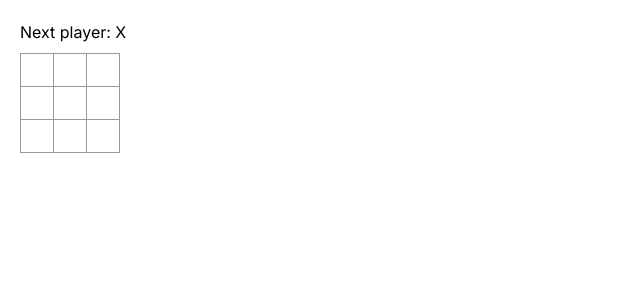
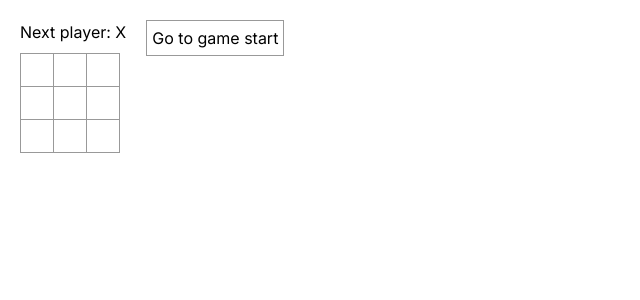
Before and after one commit to zahrabayatt/tic-tac-toe-game, a Next.js app: page / in a window 1280 px wide. Shown: the top 300 px of the page, without its empty margins (0-640 px from the left). Built offline with nearby package versions, Linux system fonts and the light colour scheme.

Commit message:
Add time travel

```diff
--- a/app/components/Board/Board.tsx
+++ b/app/components/Board/Board.tsx
@@ -3,30 +3,13 @@
 import "./Board.css";
 import Square from "../Square/Square";
 
-function calculateWinner(squares: string[]) {
-  const lines = [
-    [0, 1, 2],
-    [3, 4, 5],
-    [6, 7, 8],
-    [0, 3, 6],
-    [1, 4, 7],
-    [2, 5, 8],
-    [0, 4, 8],
-    [2, 4, 6],
-  ];
-  for (let i = 0; i < lines.length; i++) {
-    const [a, b, c] = lines[i];
-    if (squares[a] && squares[a] === squares[b] && squares[a] === squares[c]) {
-      return squares[a];
-    }
-  }
-  return null;
+interface Props {
+  xIsNext: boolean;
+  squares: string[];
+  OnPlay: (nextSquare: string[]) => void;
 }
 
-const Board = () => {
-  const [squares, setSquares] = useState(Array(9).fill(null));
-  const [xIsNext, setXIsNext] = useState(true);
-
+const Board = ({ xIsNext, squares, OnPlay }: Props) => {
   const handleSquareClick = (i: number) => {
     if (squares[i] || calculateWinner(squares)) return;
 
@@ -36,8 +19,7 @@
     } else {
       nextSquares[i] = "O";
     }
-    setSquares(nextSquares);
-    setXIsNext(!xIsNext);
+    OnPlay(nextSquares);
   };
 
   const winner = calculateWinner(squares);
@@ -70,4 +52,24 @@
   );
 };
 
+const calculateWinner = (squares: string[]) => {
+  const lines = [
+    [0, 1, 2],
+    [3, 4, 5],
+    [6, 7, 8],
+    [0, 3, 6],
+    [1, 4, 7],
+    [2, 5, 8],
+    [0, 4, 8],
+    [2, 4, 6],
+  ];
+  for (let i = 0; i < lines.length; i++) {
+    const [a, b, c] = lines[i];
+    if (squares[a] && squares[a] === squares[b] && squares[a] === squares[c]) {
+      return squares[a];
+    }
+  }
+  return null;
+};
+
 export default Board;
--- /dev/null
+++ b/app/components/Game/Game.scss
@@ -0,0 +1,13 @@
+.game {
+  display: flex;
+  flex-direction: row;
+}
+
+.game-info {
+  margin-left: 20px;
+
+  & button {
+    border: 1px solid #999;
+    padding: 5px;
+  }
+}
--- /dev/null
+++ b/app/components/Game/Game.tsx
@@ -0,0 +1,48 @@
+"use client";
+import React, { useState } from "react";
+import Board from "../Board/Board";
+import "./Game.scss";
+
+const Game = () => {
+  const [history, setHistory] = useState([Array(9).fill(null)]);
+  const [currentMove, setCurrentMove] = useState(0);
+  const xIsNext = currentMove % 2 === 0;
+  const currentSquares = history[currentMove];
+
+  const handlePlay = (nextSquares: string[]) => {
+    const nextHistory = [...history.slice(0, currentMove + 1), nextSquares];
+    setHistory(nextHistory);
+    setCurrentMove(nextHistory.length - 1);
+  };
+
+  const jumpTo = (nextMove: number) => {
+    setCurrentMove(nextMove);
+  };
+
+  const moves = history.map((squares, move) => {
+    let description;
+    if (move > 0) {
+      description = "Go to move #" + move;
+    } else {
+      description = "Go to game start";
+    }
+    return (
+      <li key={move}>
+        <button onClick={() => jumpTo(move)}>{description}</button>
+      </li>
+    );
+  });
+
+  return (
+    <div className="game">
+      <div className="game-board">
+        <Board xIsNext={xIsNext} squares={currentSquares} OnPlay={handlePlay} />
+      </div>
+      <div className="game-info">
+        <ol>{moves}</ol>
+      </div>
+    </div>
+  );
+};
+
+export default Game;
--- a/app/components/Square/Square.tsx
+++ b/app/components/Square/Square.tsx
@@ -3,7 +3,7 @@
 import "./Square.css";
 
 interface Props {
-  value: number;
+  value: string;
   OnClick: () => void;
 }
 
--- a/app/page.tsx
+++ b/app/page.tsx
@@ -1,8 +1,8 @@
 import React from "react";
-import Board from "./components/Board/Board";
+import Game from "./components/Game/Game";
 
 const Home = () => {
-  return <Board />;
+  return <Game />;
 };
 
 export default Home;
--- a/package.json
+++ b/package.json
@@ -19,6 +19,7 @@
     "postcss": "8.4.23",
     "react": "18.2.0",
     "react-dom": "18.2.0",
+    "sass": "^1.62.1",
     "tailwindcss": "3.3.2",
     "typescript": "5.0.4"
   }
```
Also changed, not shown: 1 other file (tests, documents, lock files or other folders).
